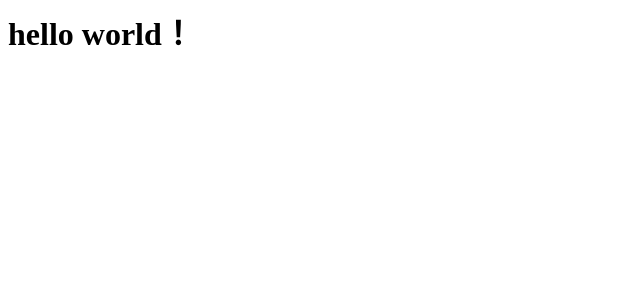
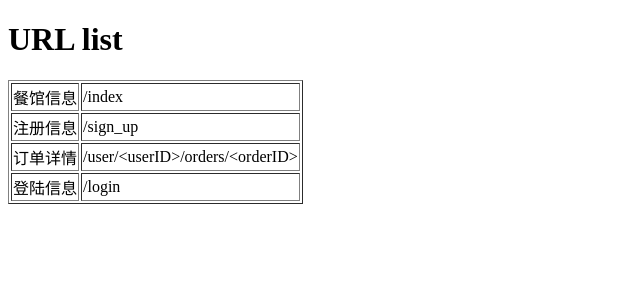
Before and after one commit to SEN-Wanted/BackEnd, a Flask app: page / in a window 1280 px wide. Shown: the top 300 px of the page, without its empty margins (0-640 px from the left). Run offline with Flask 2, Linux system fonts and the light colour scheme.

Commit message:
change sth

```diff
--- a/App/run.py
+++ b/App/run.py
@@ -19,27 +19,6 @@ def home():
         '餐馆信息 : /index 注册信息 : /sign_up 订单详情 : /user/<userID>/orders/<orderID> 登陆信息 : /login 单个店铺点单信息 : host/index/store_name'
         '''
     return render_template('index.html')
-
-
-@APP.route("/search")
-def search():
-    '''
-    SZQ
-    返回搜索店铺分类属性下的所有店铺
-    带参数传入/search?type=dessert
-    '''
-    type = request.args.get('type')
-    path = 'json_test/' + type + '.json'
-    try:
-        print path
-        json_fd = open(path, 'r')
-    except IOError:
-        return jsonify({'status_code': '401', 'error_message': '404 Not Found'})
-        # return "{'status_code':'401','error_message':'404 Not Found'}"
-    json_store = json.load(json_fd)
-    # json_store_str = json.dumps(json_store, ensure_ascii=False, indent=4, sort_keys=True, separators=(',', ': '))
-    return jsonify(json_store)
-
 
 @APP.route('/index', methods=['GET'])
 def send_store():
@@ -210,6 +189,26 @@ def store_info(storeID):
     return json_fd_data
 
 
+@APP.route("/search")
+def search():
+    '''
+    SZQ
+    返回搜索店铺分类属性下的所有店铺
+    带参数传入/search?type=dessert
+    '''
+    type = request.args.get('type')
+    path = 'json_test/' + type + '.json'
+    try:
+        print path
+        json_fd = open(path, 'r')
+    except IOError:
+        return jsonify({'status_code': '401', 'error_message': '404 Not Found'})
+        # return "{'status_code':'401','error_message':'404 Not Found'}"
+    json_store = json.load(json_fd)
+    # json_store_str = json.dumps(json_store, ensure_ascii=False, indent=4, sort_keys=True, separators=(',', ': '))
+    return jsonify(json_store)
+
+
 @APP.route('/test', methods=['GET', 'POST'])
 def test():
     ''' 这个API用来测试跨域 '''
--- a/App/templates/index.html
+++ b/App/templates/index.html
@@ -1,8 +1,28 @@
+<!DOCTYPE html>
 <html>
 <head>
-<title>This is a test page</title>
+<meta charset="UTF-8">
+<title>Home Page</title>
 </head>
 <body>
-	<h1>hello world！</h1>
+	<h1>URL list</h1>
+	<table border="1">
+	<tr>
+		<td>餐馆信息</td>
+		<td>/index</td>
+	</tr>
+	<tr>
+		<td>注册信息</td>
+		<td>/sign_up</td>
+	</tr>
+	<tr>
+		<td>订单详情</td>
+		<td>/user/&lt;userID&gt;/orders/&lt;orderID&gt;</td>
+	</tr>
+	<tr>
+		<td>登陆信息</td>
+		<td>/login</td>
+	</tr>
+</table>
 </body>
 </html>
```
Also changed, not shown: App/static/image/store_img/test_store_1.png (added), App/static/image/user_img/test_user_1.png (added), README.md.
